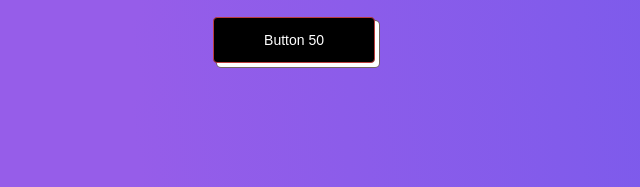
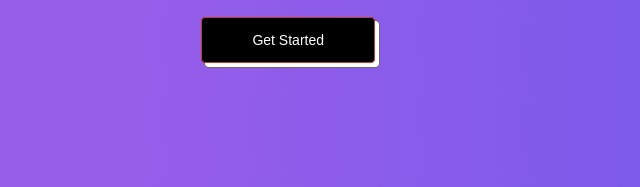
Before and after one commit to Muskanjha-20/Muskanjha-20.github.io, a plain HTML site: page index.html in a window 1280 px wide. Shown: the part 460-647 px from the top of the page, 0-640 px from the left. Drawn offline with nearby package versions, Linux system fonts and the light colour scheme.

Commit message:
change title

```diff
--- a/index.html
+++ b/index.html
@@ -1,7 +1,7 @@
 <!DOCTYPE html>
 <html lang="en">
   <head>
-    <title>Title</title>
+    <title>Cread Guild</title>
     <!-- Required meta tags -->
     <meta charset="utf-8" />
     <meta
@@ -82,7 +82,7 @@
             </div>
             <!-- <h2>Legends Never give up</h2> -->
             <div class="button">
-              <button class="button-50" role="button">Button 50</button>
+              <button class="button-50" role="button" href="https://github.com/Muskanjha-20/" >Get Started</button>
             </div>
           </div>
           <div class="home_image">
```
